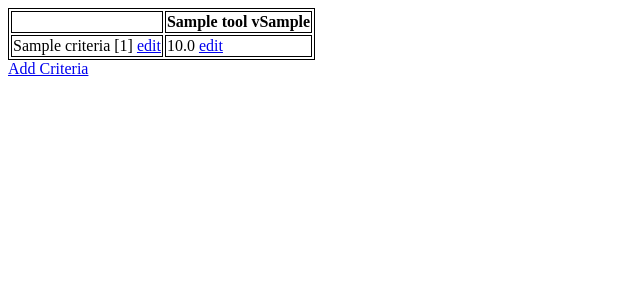
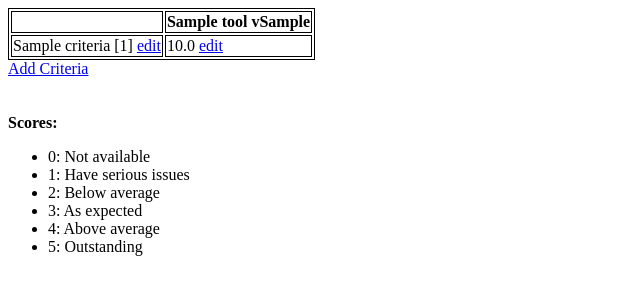
Before and after one commit to mehdithreem/Profiling_Tools_Comparator, a Django app: page /criteria/all in a window 1280 px wide. Shown: the top 300 px of the page, without its empty margins (0-640 px from the left). Run offline with Django 3.2, Linux system fonts and the light colour scheme; tables that the repository leaves empty hold one stand-in row (values such as "Sample post").

Commit message:
- Score agenda on all criteria page - inspired from field for the criteria

```diff
--- a/criteria/models.py
+++ b/criteria/models.py
@@ -11,6 +11,8 @@ class Criteria(models.Model):
     benefits = models.FloatField(default=0.0)
     hurts = models.FloatField(default=0.0)
     parent = models.ForeignKey('Criteria', on_delete=models.CASCADE, null=True, blank=True)
+
+    inspiredFrom = models.CharField(max_length=250, null=True, blank=True)
 
     SCORE_MODE_CHOICES = (
         ('0', 'Only Use Children'),
--- a/criteria/templates/compare.html
+++ b/criteria/templates/compare.html
@@ -26,3 +26,17 @@ table, th, td {
     href="#"
     onClick="window.open('/manage/criteria/criteria/add/?_to_field=id&_popup=1','Score', 'width=600,height=400'); return false;">
     Add Criteria</a>
+
+<br>
+<br>
+<br>
+
+<strong>Scores:</strong>
+<ul>
+    <li>0: Not available</li>
+    <li>1: Have serious issues</li>
+    <li>2: Below average</li>
+    <li>3: As expected</li>
+    <li>4: Above average</li>
+    <li>5: Outstanding</li>
+</ul>
```
Also changed, not shown: criteria/migrations/0008_criteria_inspiredfrom.py (added).
